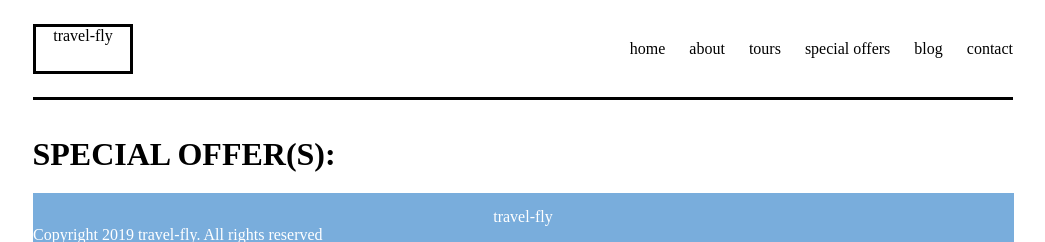
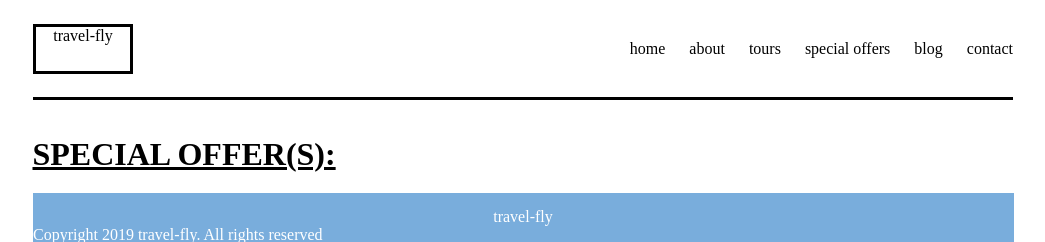
Before and after one commit to n215-kniswand/final-project, a website: page offers.html in a window 1280 px wide. Shown: the top 242 px of the page, without its empty margins (117-1162 px from the left). Drawn offline with Linux system fonts and the light colour scheme.

Commit message:
offers scss

```diff
--- a/offers.html
+++ b/offers.html
@@ -23,9 +23,11 @@
         </div>
       </div>
     </nav><br><br>
+    <div class="offers">
         <h1>SPECIAL OFFER(S):</h1>
 
 
+    </div>
         <footer>
             <div class="logo2">travel-fly</div>
               <div class="footer-content">Copyright 2019 travel-fly.  All rights reserved</div>
--- /dev/null
+++ b/scss/offers.scss
@@ -0,0 +1,5 @@
+.offers{
+    h1{
+        text-decoration: underline;
+    }
+}
--- a/scss/styles.scss
+++ b/scss/styles.scss
@@ -5,7 +5,7 @@
 @import "home.scss";
 @import "about.scss";
 @import "tours.scss";
-
+@import "offers.scss";
 @import "blog.scss";
 
 @import "footer.scss";
```
Also changed, not shown: css/styles.css, 1 other file.
